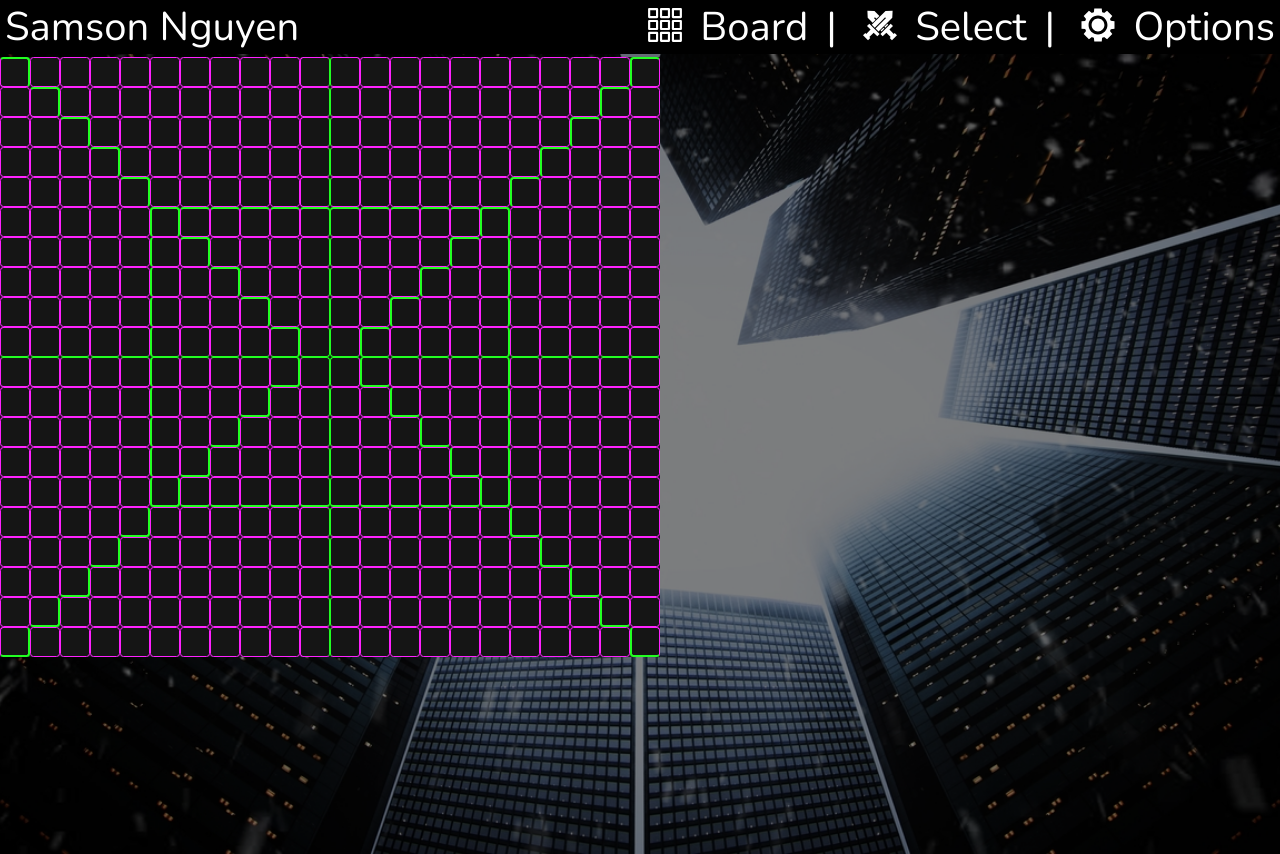
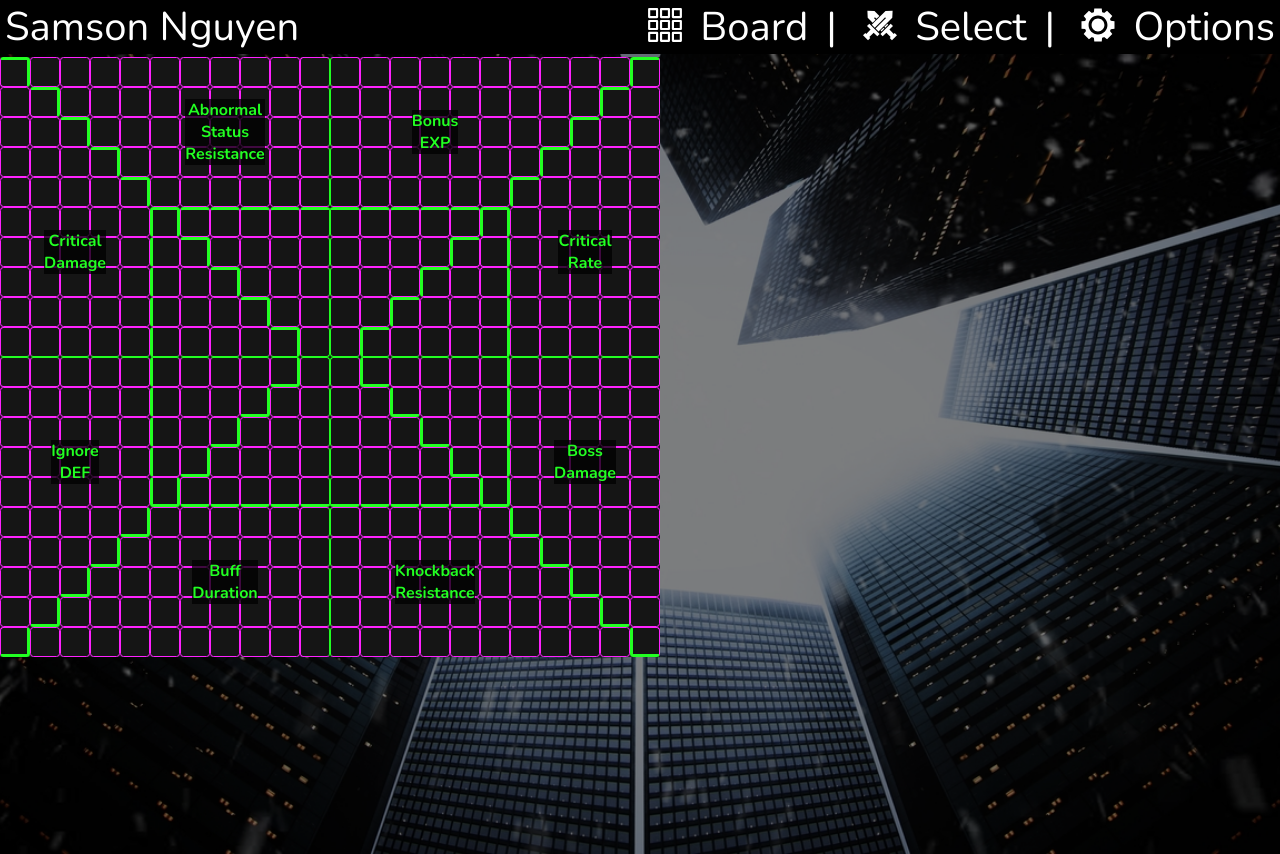
Before and after one commit to SamsonPN/Legion, a Vue app: page /#/options in a window 1280 px wide. Built offline with nearby package versions, Linux system fonts and the light colour scheme; no server answers.

Commit message:
Implemented ability to view stats in each quadrant

```diff
--- /dev/null
+++ b/src/components/Grid/Grid.scss
@@ -0,0 +1,84 @@
+@for $column from 6 through 17{
+    .LegionRowOverlay:nth-of-type(6){
+        > div:nth-of-type(#{$column}){
+            border-top: $innerQuadrant;
+        }
+    }
+    .LegionRowOverlay:nth-of-type(15) {
+        > div:nth-of-type(#{$column}){
+            border-bottom: $innerQuadrant;
+        }
+    }
+}
+
+// outlines the left and right sides of the inner quadrant
+@for $row from 6 through 15 {
+    .LegionRowOverlay:nth-of-type(#{$row}){
+        > div:nth-of-type(6){
+            border-left: $innerQuadrant;
+        }
+    }
+    .LegionRowOverlay:nth-of-type(#{$row}) {
+        > div:nth-of-type(17){
+            border-right: $innerQuadrant;
+        }
+    }
+}
+
+// divides grid in half vertically
+@for $row from 1 through 20 {
+    .LegionRowOverlay:nth-of-type(#{$row}) > div {
+        &:nth-of-type(11){
+            border-right: $outerQuadrant;
+        }
+        &:nth-of-type(12){
+            border-left: $outerQuadrant;
+        }
+    }
+}
+
+// divides grid in half horizontally
+@for $column from 1 through 22 {
+    .LegionRowOverlay:nth-of-type(10) > div {
+        &:nth-of-type(#{$column}){
+            border-bottom: $outerQuadrant;
+        }
+    }
+    .LegionRowOverlay:nth-of-type(11) > div {
+        &:nth-of-type(#{$column}){
+            border-top: $outerQuadrant;
+        }
+    }
+}
+
+// colors in diagonal lines across the grid
+@for $i from 1 through 10 {
+    .LegionRowOverlay:nth-of-type(#{$i}) > div {
+        &:nth-of-type(#{$i}){
+                border-top: $innerQuadrant;
+                border-right: $innerQuadrant;
+        }
+    }
+
+    .LegionRowOverlay:nth-of-type(#{11 - $i}) > div {
+        &:nth-of-type(#{12 + $i}) {
+                border-top: $innerQuadrant;
+                border-left: $innerQuadrant;
+        }
+    }
+
+    .LegionRowOverlay:nth-of-type(#{21 - $i}) > div {
+        &:nth-of-type(#{$i}){
+                border-bottom: $innerQuadrant;
+                border-right: $innerQuadrant;
+        }
+    }
+
+    .LegionRowOverlay:nth-of-type(#{21 - $i}) > div {
+        &:nth-of-type(#{23 - $i}){
+                border-bottom: $innerQuadrant;
+                border-left: $innerQuadrant;
+        }
+    }
+
+}
--- a/src/components/Grid/Grid.vue
+++ b/src/components/Grid/Grid.vue
@@ -149,6 +149,4 @@ export default {
         }
     }
 
-
-
 </style>
--- a/src/components/Grid/GridOverlay.vue
+++ b/src/components/Grid/GridOverlay.vue
@@ -11,12 +11,17 @@
                 :key="cellIndex"
                 :row="rowIndex"
                 :cell="cellIndex">
+                <p
+                    v-if="statPositions[(rowIndex * 22) + cellIndex]">
+                    {{statPositions[(rowIndex * 22) + cellIndex]}}
+                </p>
             </div>
         </div>
     </div>
 </template>
 
 <script>
+import {mapGetters} from 'vuex';
 export default {
     name: "Grid",
     components: {
@@ -26,7 +31,8 @@ export default {
             rows: [...new Array(20)].map((x, i) => i),
             cells: [...new Array(22)].map((x, i) => i)
         }
-    }
+    },
+    computed: mapGetters(['statPositions'])
 }
 </script>
 
@@ -54,11 +60,24 @@ export default {
         display: flex;
         width: $size;
         height: $size;
-        border: 1px solid $grid;
+        border: 0.5px solid $grid;
         border-radius: 3.5px;
         display: flex;
         justify-content: center;
         align-items: center;
+    }
+
+    p{
+        width: auto;
+        position: absolute;
+        z-index: 10;
+        text-align: center;
+        font: {
+            size: 1em;
+            weight: 900;
+        }
+        color: #22FF22;
+        background-color: rgba(0, 0, 0, 0.75);
     }
 
     // outlines the top and bottom sides of the inner quadrant
--- a/src/store/modules/Characters.js
+++ b/src/store/modules/Characters.js
@@ -5,7 +5,17 @@ const state = {
     currentCharacter: false,
     currentPreset: {},
     presets: [],
-    presetNumber: 1
+    presetNumber: 1,
+    statPositions: {
+        "51": "Abnormal Status Resistance",
+        "58": "Bonus EXP",
+        "134": "Critical Damage",
+        "151": "Critical Rate",
+        "288": "Ignore DEF",
+        "305": "Boss Damage",
+        "381": "Buff Duration",
+        "388": "Knockback Resistance"
+    }
 };
 
 const getters = {
@@ -14,7 +24,8 @@ const getters = {
     currentCharacter: (state) => state.currentCharacter,
     currentPreset: (state) => state.currentPreset,
     presetNumber: (state) => state.presetNumber,
-    presets: (state) => state.presets
+    presets: (state) => state.presets,
+    statPositions: (state) => state.statPositions
 };
 
 const actions = {
--- a/src/variables.scss
+++ b/src/variables.scss
@@ -1,5 +1,5 @@
 $grid: #FF22FF;
-$innerQuadrant: 2.5px solid #22FF22;
+$innerQuadrant: 3px solid #22FF22;
 $outerQuadrant: 1.5px solid #22FF22;
 $warrior: red;
 $magician: #1414FF;
```
